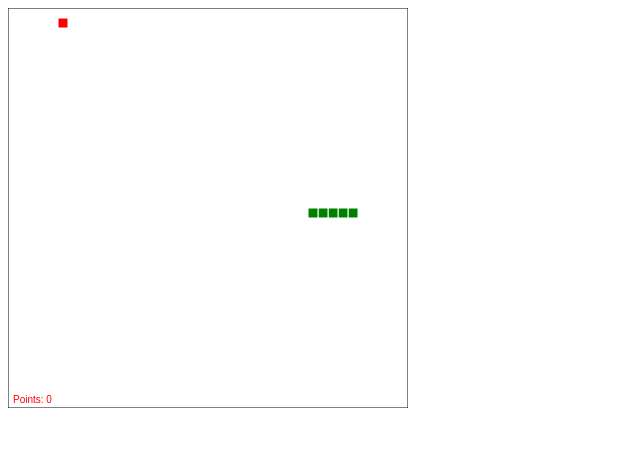
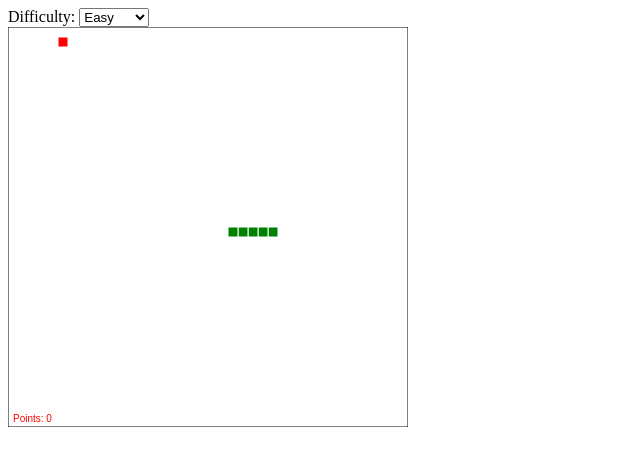
Before and after one commit to bentigano/rattler-run, a plain HTML site: page index.htm in a window 1280 px wide. Shown: the whole page, without its empty margins (0-640 px from the left). Drawn offline with nearby package versions, Linux system fonts and the light colour scheme.

Commit message:
Added difficulty setting
Added the ability for a user to select a difficulty level - which
increases the speed of the snake.

```diff
--- a/index.htm
+++ b/index.htm
@@ -1,5 +1,13 @@
 <html>
 <title>Rattler Run</title>
+
+Difficulty:
+<select id="difficulty">
+  <option value="100">Easy</option>
+  <option value="85">Medium</option>
+  <option value="60">Hard</option>
+</select>
+<br />
 
 <!-- Lets make a simple snake game -->
 <!-- change the height and width of the play area -->
--- a/script.js
+++ b/script.js
@@ -19,7 +19,7 @@ $(document).ready(function(){
 	function startup()
 	{
 		cw = 10;
-		speed = 85;
+		speed = $("#difficulty").val();
 		snake_color = 'green';
 
 		if (parseInt(w/cw/2)*2*cw != w)
```
